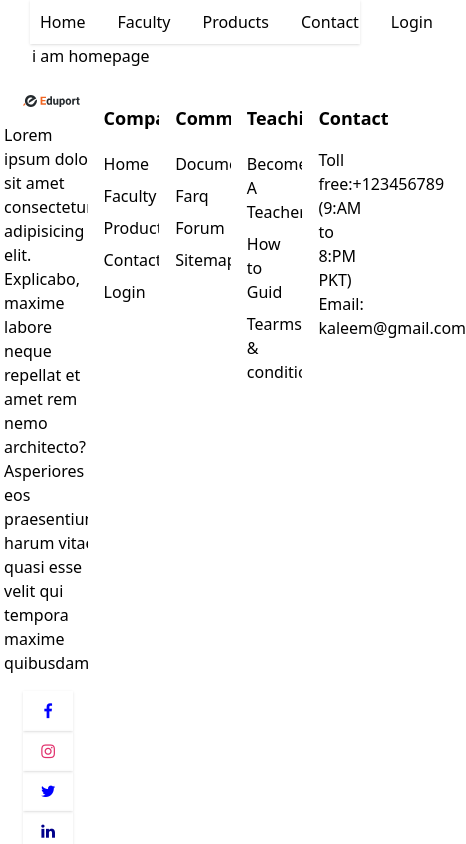
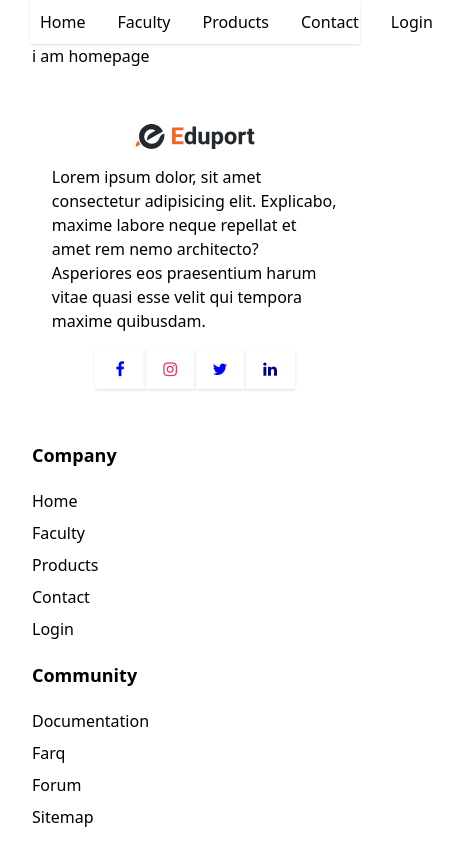
Before and after one commit to KaleemUllah700/eduport, a React (Create React App) app: page / in a window 390 px wide. Shown: the top 844 px of the page, 466 px wide, since content can reach past the window. Built offline with nearby package versions, Linux system fonts and the light colour scheme.

Commit message:
footer reponsive

```diff
--- a/src/components/shared/layout/index.jsx
+++ b/src/components/shared/layout/index.jsx
@@ -98,10 +98,10 @@ const teachings = [
                 {children}
             </section>
             <footer className="px-4">
-                <div className="grid grid-cols-5 py-5">
+                <div className="grid md:grid-cols-5 py-5">
                     <div className="bg-[white] p-[10%] flex flex-col justify-center items-center gap-4">
                         <Logo tagline className="py-[5%]" />
-                        <div>
+                        <div className="">
                             <ul>
                                 {
                                     socials.map((social,index)=>(
```
